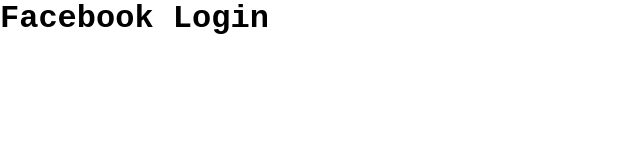
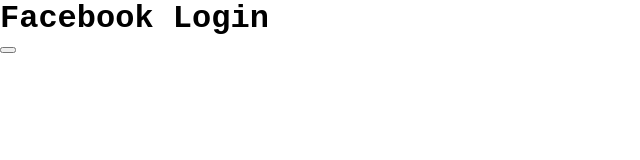
Before and after one commit to Vitor-Manoel565/Front-SSO-Facebook-, a React (Create React App) app: page / in a window 1280 px wide. Shown: the top 160 px of the page, without its empty margins (0-640 px from the left). Built offline with nearby package versions, Linux system fonts and the light colour scheme.

Commit message:
modified front

```diff
--- a/src/App.js
+++ b/src/App.js
@@ -89,8 +89,9 @@
         data-auto-logout-link="false"
         data-use-continue-as="false"
         data-scope="<comma separated list of permissions, e.g. public_profile, email>"
-        onClick={handleLogin}
+        onClick={checkLoginState}
       ></div>
+      <button onClick={handleLogin}/>
       <div id="status"></div>
     </div>
   );
```
